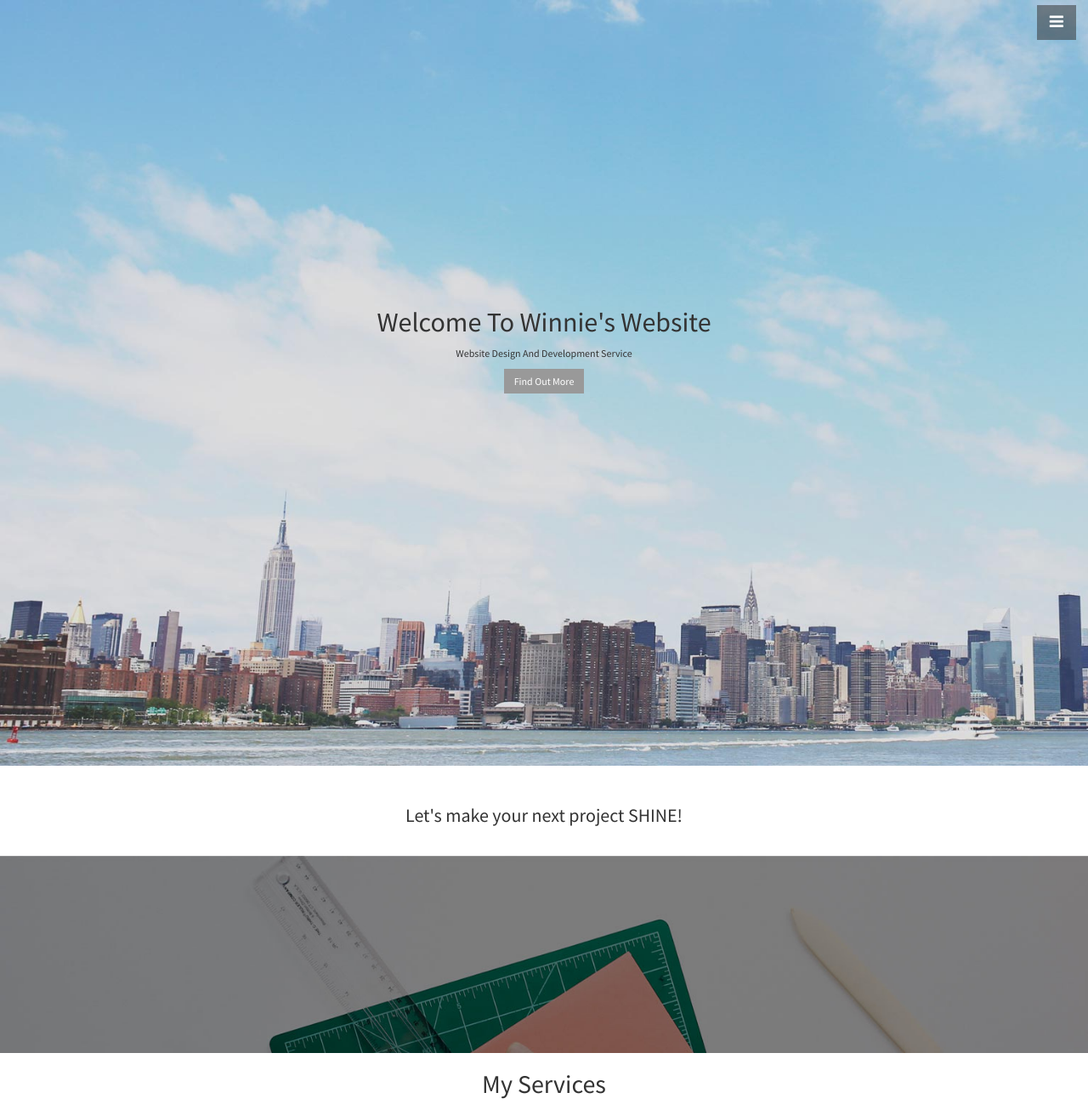
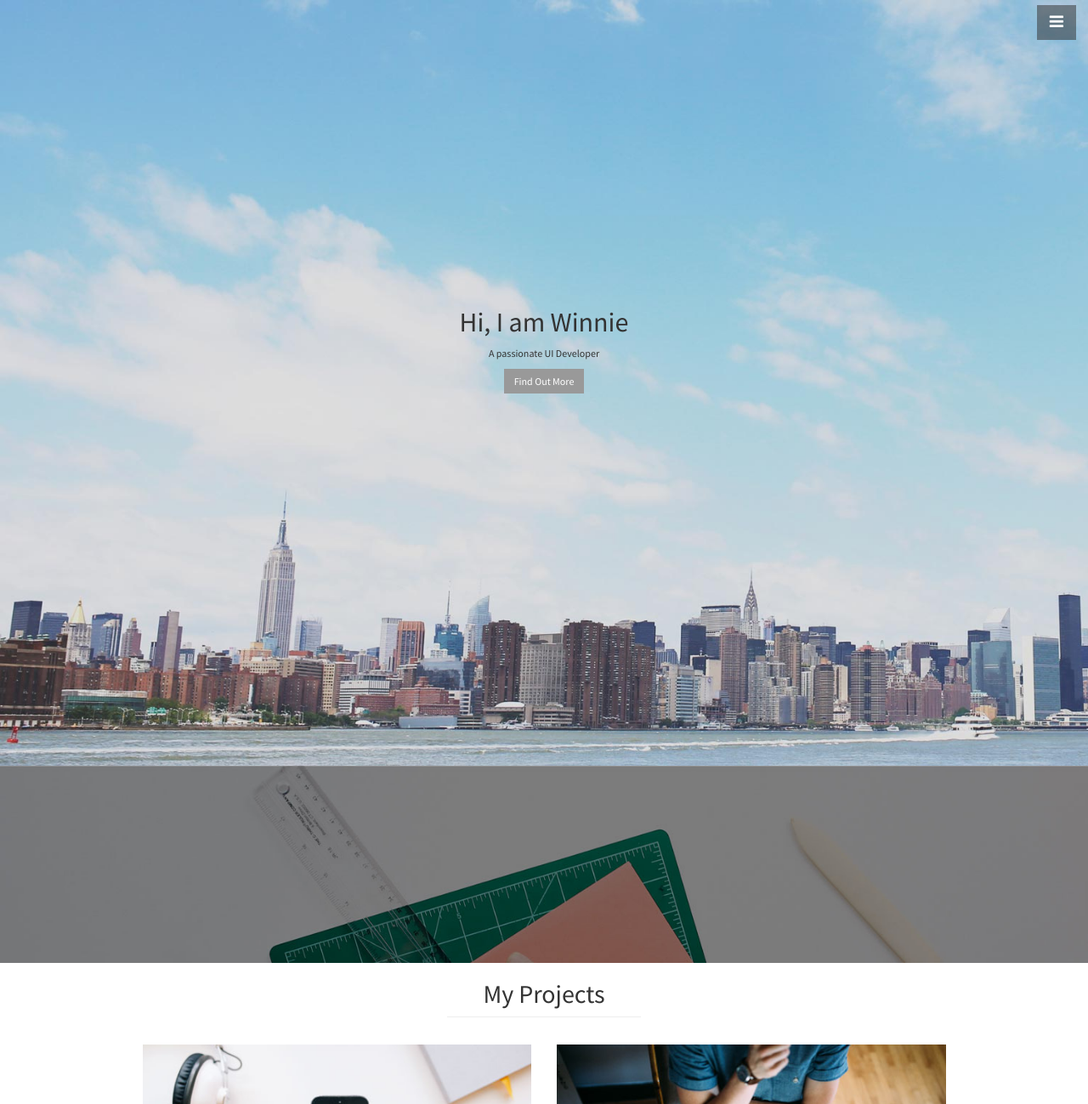
Before and after one commit to UyenTran218/UyenTran218.github.io, a plain HTML site: page index.html in a window 1280 px wide. Shown: the top 1299 px of the page at 85% size. Drawn offline with Linux system fonts and the light colour scheme.

Commit message:
Update index.html
Update Intro

```diff
--- a/index.html
+++ b/index.html
@@ -1,6 +1,6 @@
 <!DOCTYPE html>
 <html lang="en"><head>
-	<title>Winnies Web Service</title>
+	<title>Hi! It's Winnie</title>
 	<meta charset="utf-8">
 	<meta name="viewport" content="width=device-width, initial-scale=1">
 	<script type="text/javascript" src="vendor/bootstrap.js"></script>
@@ -25,20 +25,11 @@
 
     <div class="top1">
     	<div class="container text-center">
-    	<h1>Welcome To Winnie's Website</h1>
-    	<p>Website Design And Development Service</p>
+    	<h1>Hi, I am Winnie</h1>
+    	<p>A passionate UI Developer</p>
     	<a href="" class="btn btn-default">Find Out More</a>
     	</div>
     </div> <!-- end top1 -->
-
-    <div class="top2">
-    	<div class="container text-center">
-    	<h2>Let's make your next project SHINE!</h2>
-
-    	</div>
-    </div> <!-- end top2 -->
-
-
 
 	<div class="top4 anhnen">
 		<div class="container text-center">
@@ -52,7 +43,7 @@
 		<div class="container">
 		<div class="row tieudetop3">
     			<div class="col-md-12 text-center">
-    				<h2>My Services</h2>
+    				<h2>My Projects</h2>
     				<hr class="vienduoi">
     			</div>
     	</div> <!-- endrow tieudetop3 -->
@@ -88,7 +79,7 @@
 	</div> <!-- end top6 -->
 
 	<div class="top7">
-		<iframe src="https://www.google.com/maps/embed?pb=!1m10!1m8!1m3!1d836681.8935571244!2d138.0506691!3d-34.9994789!3m2!1i1024!2i768!4f13.1!5e0!3m2!1svi!2sau!4v1604702498146!5m2!1svi!2sau" width="600" height="450" frameborder="0" style="border:0;" allowfullscreen="" aria-hidden="false" tabindex="0"></iframe>
+		<iframe src="https://www.google.com/maps/embed?pb=!1m10!1m8!1m3!1d836681.8935571244!2d138.0506691!3d-34.9994789!3m2!1i1024!2i768!4f13.1!5e0!3m2!1svi!2sau!4v1604702498146!5m2!1svi!2sau" width="100%" height="450" frameborder="0" style="border:0;" allowfullscreen="" aria-hidden="false" tabindex="0"></iframe>
 	</div> <!-- end top7 -->
 
 	<div class="footer">
```
